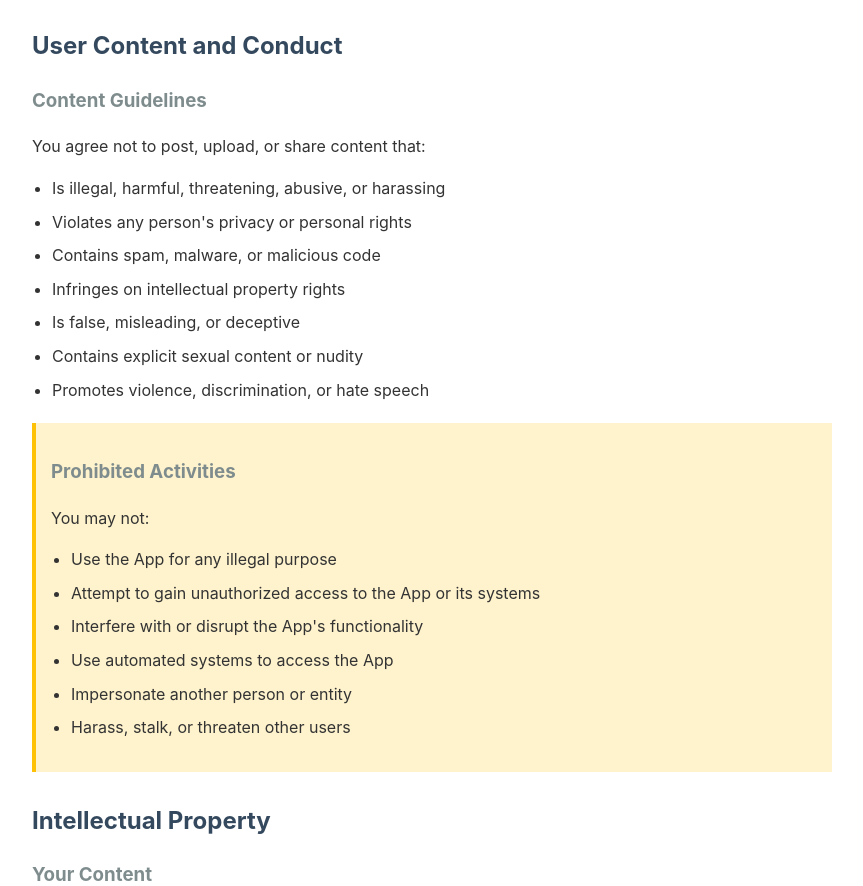
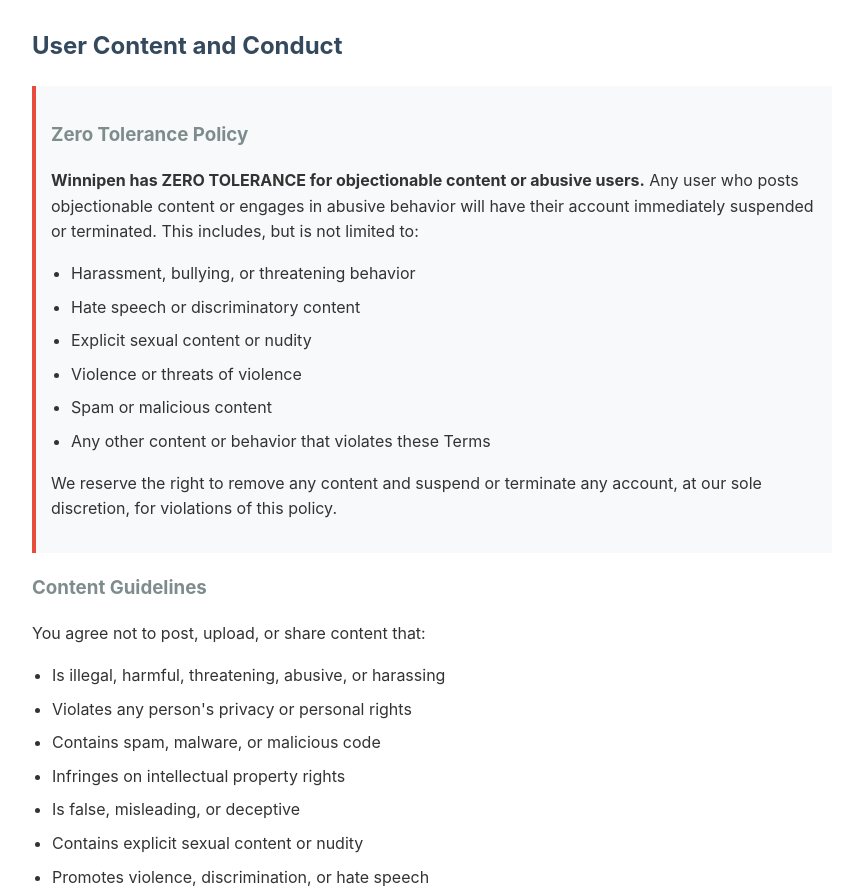
Before and after one commit to wonderofme/winnipen-app, a website: page terms-of-service.html in a window 1280 px wide. Shown: the part 1007-1893 px from the top of the page, without its empty margins (208-1071 px from the left). Drawn offline with Linux system fonts and the light colour scheme.

Commit message:
Update terms of service with zero tolerance policy
Added a zero tolerance policy for objectionable content and abusive users in the terms of service.

```diff
--- a/terms-of-service.html
+++ b/terms-of-service.html
@@ -86,6 +86,20 @@
     </ul>
 
     <h2>User Content and Conduct</h2>
+    <div class="highlight">
+        <h3>Zero Tolerance Policy</h3>
+        <p><strong>Winnipen has ZERO TOLERANCE for objectionable content or abusive users.</strong> Any user who posts objectionable content or engages in abusive behavior will have their account immediately suspended or terminated. This includes, but is not limited to:</p>
+        <ul>
+            <li>Harassment, bullying, or threatening behavior</li>
+            <li>Hate speech or discriminatory content</li>
+            <li>Explicit sexual content or nudity</li>
+            <li>Violence or threats of violence</li>
+            <li>Spam or malicious content</li>
+            <li>Any other content or behavior that violates these Terms</li>
+        </ul>
+        <p>We reserve the right to remove any content and suspend or terminate any account, at our sole discretion, for violations of this policy.</p>
+    </div>
+
     <h3>Content Guidelines</h3>
     <p>You agree not to post, upload, or share content that:</p>
     <ul>
```
